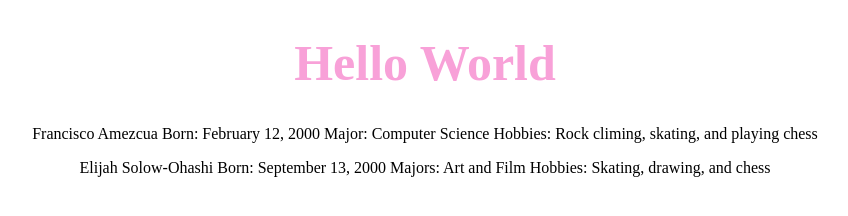
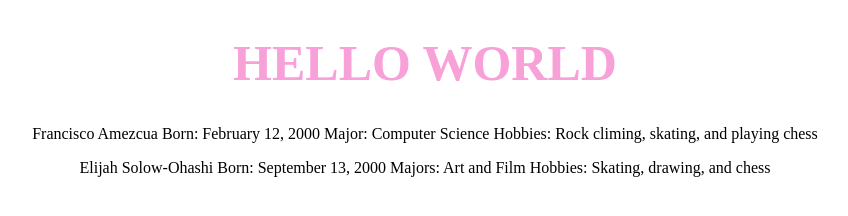
Before and after one commit to solowohashi/cst25, a plain HTML site: page lab2/index.html in a window 1280 px wide. Shown: the whole page, without its empty margins (215-1063 px from the left). Drawn offline with Linux system fonts and the light colour scheme.

Commit message:
Update index.html

```diff
--- a/lab2/index.html
+++ b/lab2/index.html
@@ -6,7 +6,7 @@
 	<link rel="stylesheet" type="text/css" href="css/lab.css">
 </head>
 <body>
-	<h1>Hello World</h1>
+	<h1>HELLO WORLD</h1>
 	<p>Francisco Amezcua
 		Born: February 12, 2000
 		Major: Computer Science
```
